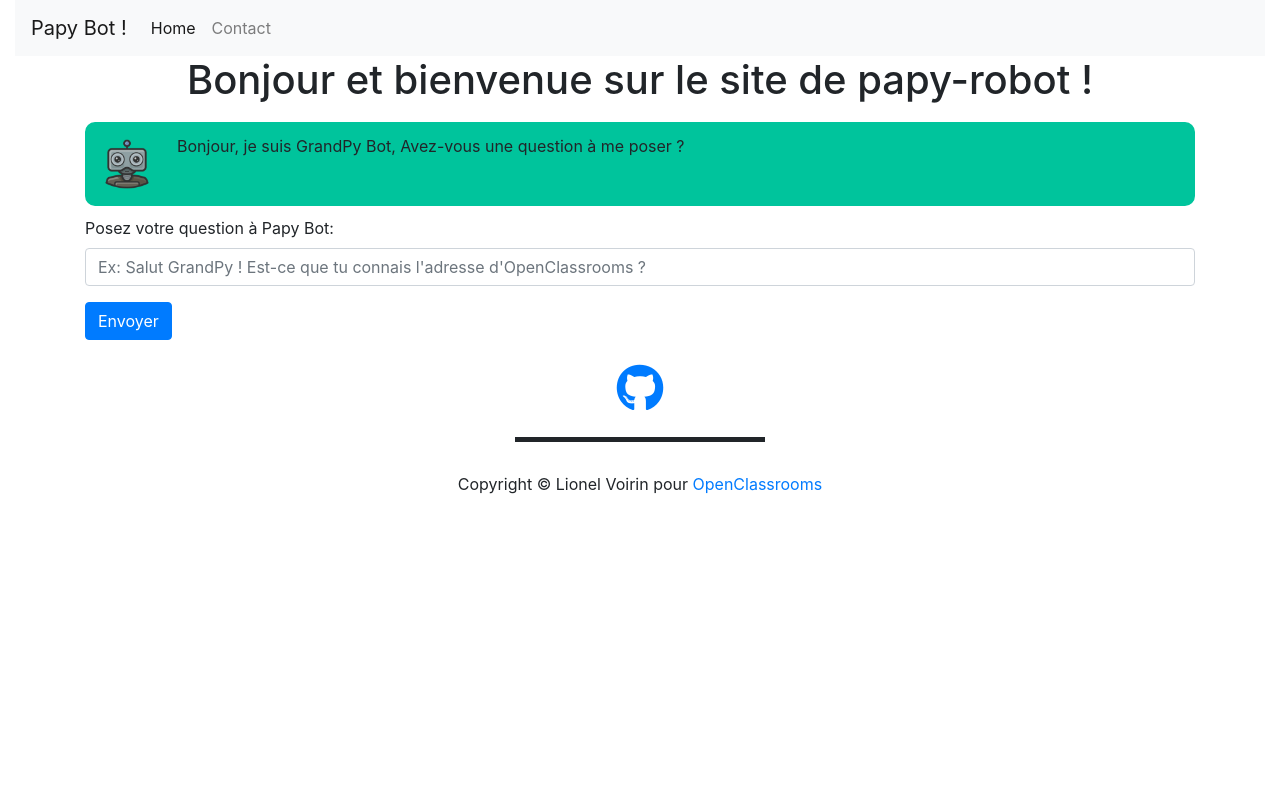
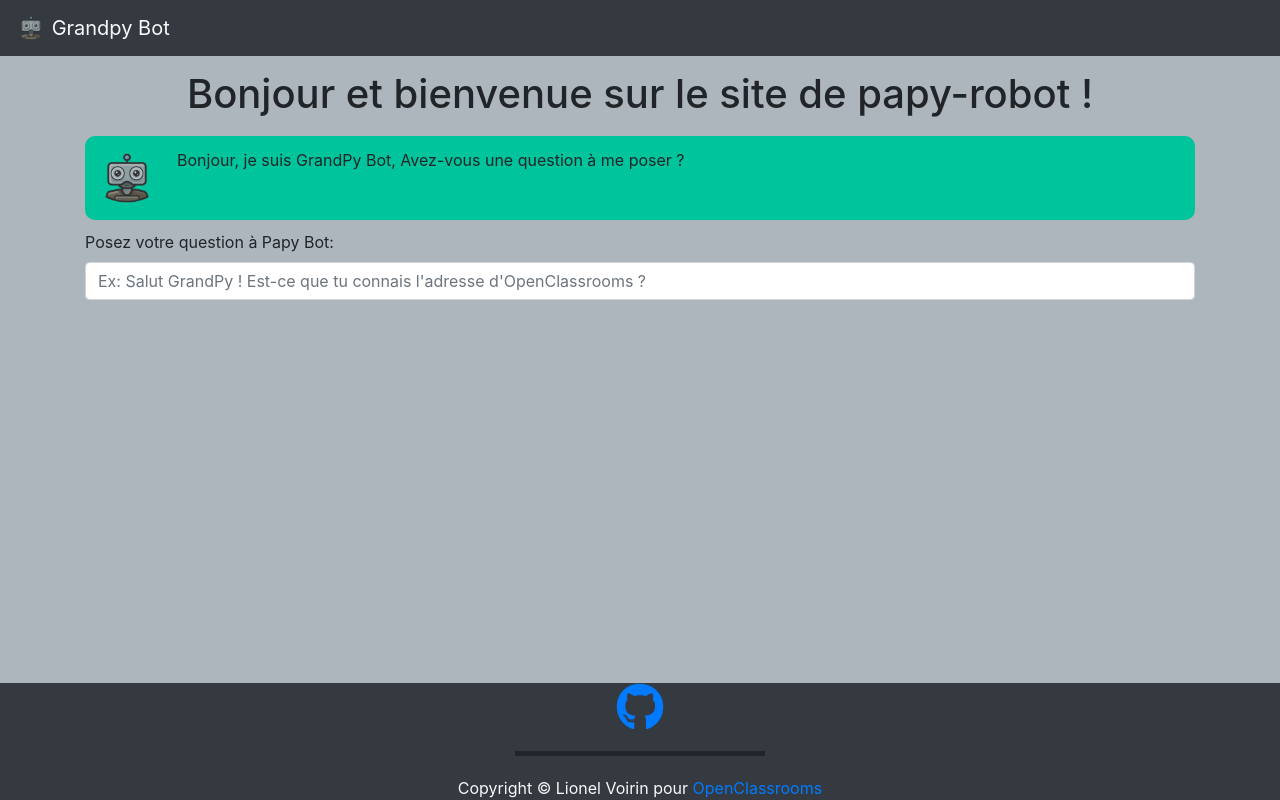
Before and after one commit to Nels885/p11_grandpy_bot_upgrade, a Flask app: page / in a window 1280 px wide. Run offline with Flask 2, Linux system fonts and the light colour scheme; parts of the project's set-up code (start-up, migrations or seed data) failed here and were passed over; some libraries are stand-ins or nearby versions.

Commit message:
Improvement of the website design and bug correction script.js

```diff
--- a/bot/static/css/custom.css
+++ b/bot/static/css/custom.css
@@ -1,11 +1,7 @@
-/*
 body {
-    background-color: #00c49c;
-}
-*/
-
-section #chat {
-    overflow-y: scroll;
+    background-color: #adb5bd;
+    padding-top: 70px;
+    padding-bottom: 150px;
 }
 
 /* Set the size of the div element that contains the map */
@@ -97,5 +93,5 @@ hr {
   border-top: solid 5px;
   text-align: center;
   max-width: 250px;
-  margin: 25px auto 30px;
+  margin: 20px auto 20px;
 }
--- a/bot/static/js/script.js
+++ b/bot/static/js/script.js
@@ -1,4 +1,4 @@
-const chat = $('#chat');
+const chat = $("#chat");
 var numId = 0;
 
 
@@ -37,14 +37,14 @@ function ajaxError(error) {
 
 // Function for search with API MediaWiki
 function apiWiki(loc, resp) {
-    var msgBot = resp['answers'][1];
+    var msgBot = resp["answers"][1];
 
     // Adding load animation
     loadBot();
     resp["dataSearch"]["gscoord"] = loc["geometry"]["lat"] + "|" + loc["geometry"]["lng"];
     $.get({
-        url: resp['urlApiWiki'],
-        data: resp['dataSearch'],
+        url: resp["urlApiWiki"],
+        data: resp["dataSearch"],
         dataType: "json",
     }).done(mediawikiSearchCallback).fail(ajaxError);
 
@@ -88,14 +88,14 @@ function initMap(location, mapId) {
     var marker = new google.maps.Marker({
         position: location,
         map: map,
-        title: 'C\'est ici !'
+        title: "C\'est ici !"
     });
 }
 
 
 $(function () {
 
-    $('form').on('submit', function (e) {
+    $("form").on("submit", function (e) {
         e.preventDefault();
 
         // Adding the user message in the chat window
@@ -112,20 +112,20 @@ $(function () {
 
         // AJAX requests to the post and displays the PapyBot message according to the user message
         $.ajax({
-            method: 'POST',
-            url: '/',
+            method: "POST",
+            url: "/",
             data: {content: msgUser},
         }).done(function (response) {
-            const geoLocation = response['geoLocation'];
+            const geoLocation = response["geoLocation"];
             console.log("[BACK END] LOCATION : " + geoLocation);
 
-            contChat(response['answers'][0]);
+            contChat(response["answers"][0]);
 
             // if geolocation then we display the Google Map
-            if (geoLocation['geometry'].length !== 0) {
+            if (geoLocation["route"].length !== 0) {
                 var mapId = "map" + String(numId);
                 contChat('<div id=' + mapId + ' class="map"></div>');
-                initMap(geoLocation['geometry'], mapId);
+                initMap(geoLocation["geometry"], mapId);
                 numId += 1;
                 apiWiki(geoLocation, response);
             }
--- a/bot/templates/index.html
+++ b/bot/templates/index.html
@@ -3,7 +3,7 @@
 
 <head>
     <meta charset="utf-8"/>
-    <meta name="viewport" content="width=device-width, initial-scale=1"/>
+    <meta name="viewport" content="width=device-width, initial-scale=1 shrink-to-fit=no"/>
     <meta name="description" content="">
     <meta name="author" content=""/>
     <title>Grandpy Bot</title>
@@ -23,23 +23,12 @@
 <div class="container-fluid">
 
     <!-- Navigation Bar -->
-    <nav class="navbar navbar-expand-lg navbar-light bg-light">
-        <a class="navbar-brand" href="#">Papy Bot !</a>
-        <button class="navbar-toggler" type="button" data-toggle="collapse" data-target="#navbarSupportedContent"
-                aria-controls="navbarSupportedContent" aria-expanded="false" aria-label="Toggle navigation">
-            <span class="navbar-toggler-icon"></span>
-        </button>
-
-        <div class="collapse navbar-collapse" id="navbarSupportedContent">
-            <ul class="navbar-nav mr-auto">
-                <li class="nav-item active">
-                    <a class="nav-link" href="#">Home <span class="sr-only">(current)</span></a>
-                </li>
-                <li class="nav-item">
-                    <a class="nav-link" href="#">Contact</a>
-                </li>
-            </ul>
-        </div>
+    <nav class="navbar fixed-top navbar-light bg-dark">
+        <a class="navbar-brand text-light" href="#">
+            <img class="d-inline-block align-top" src="{{ url_for('static', filename='img/papybot_128.png') }}"
+                 width="30" height="30" alt="logo"/>
+            Grandpy Bot
+        </a>
     </nav>
 
     <!-- Header of the page -->
@@ -48,14 +37,13 @@
             <h1>Bonjour et bienvenue sur le site de papy-robot !</h1>
         </div>
     </header>
-</div>
 
     <div class="container">
         <!-- Section of the chat -->
         <section class="row">
             <div id="chat" class="col-lg-12 mx-auto">
                 <div class="cont-chat" id="msgPres">
-                <img class="left avatar" src="{{ url_for('static', filename='img/papybot.png') }}" alt="Avatar">
+                    <img class="left avatar" src="{{ url_for('static', filename='img/papybot.png') }}" alt="Avatar"/>
                     <p>Bonjour, je suis GrandPy Bot, Avez-vous une question à me poser ?</p>
                 </div>
                 <!-- Contenu Chat créer en javascript -->
@@ -72,7 +60,9 @@
                                placeholder="Ex: Salut GrandPy ! Est-ce que tu connais l'adresse d'OpenClassrooms ?"
                                name="content" id="content" required/>
                     </div>
+                    <!--
                     <input class="pull-right btn btn-primary" type="submit" value="Envoyer"/>
+                    -->
                 </form>
             </div>
         </section>
@@ -80,12 +70,11 @@
 
     <!-- Fooder -->
     <footer class="row">
-        <div class="col-lg-12 text-center">
-            <br/>
+        <div class="col-lg-12 text-center bg-dark fixed-bottom">
             <p><a href="https://github.com/Nels885/grandpy_bot" class="btn-social btn-outline" target="_blank"><span
                     class="sr-only">Github</span><i class="fa fa-github fa-3x" aria-hidden="true"></i></a></p>
             <hr/>
-            <span class="italic">Copyright &copy; Lionel Voirin pour <a href="https://www.openclassrooms.com"
+            <span class="italic text-light">Copyright &copy; Lionel Voirin pour <a href="https://www.openclassrooms.com"
                                                                         target="_blank">OpenClassrooms</a></span>
         </div>
     </footer>
```
Lines whose indentation alone changed are shown as unchanged.
